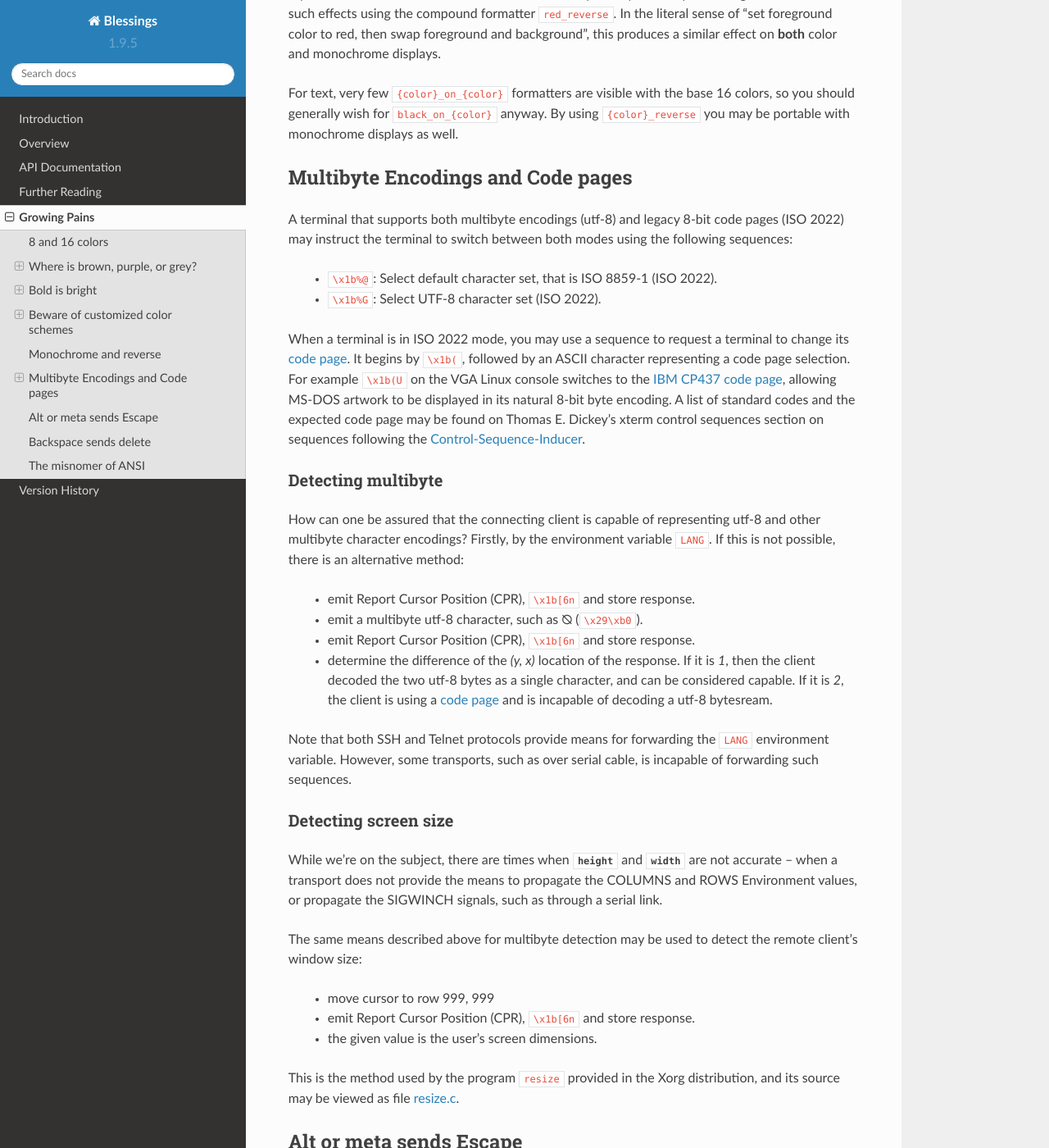
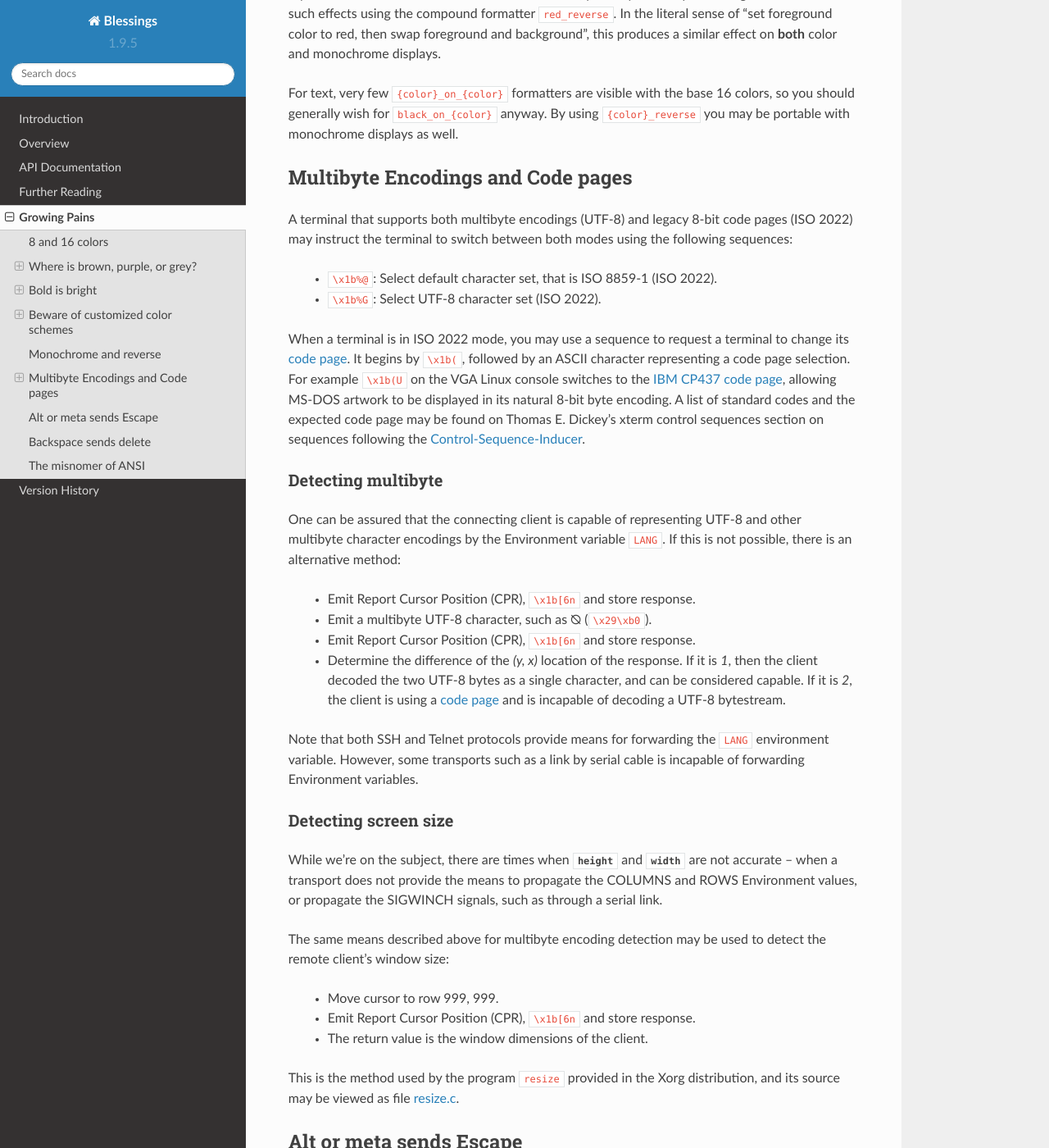
Before and after one commit to erikrose/blessings, a Sphinx documentation site: the page built from docs/pains.rst, in a window 1280 px wide and 1400 px high, scrolled down 4313 px. Shown: the whole window at 82% size. Built offline with Sphinx 7.4.7 and the Read the Docs theme 2.0.0, drawn with Linux system fonts in a browser that asks for light colours; some of the changed text lies outside the part shown.

Commit message:
some englishing from MercyFul

```diff
--- a/docs/pains.rst
+++ b/docs/pains.rst
@@ -113,7 +113,7 @@ configuration.  Two popular emulators continue to supply *black-on-white* by
 default to this day: Xorg's xterm and Apple's Terminal.app.
 
 .. note:: Windows no longer supplies a terminal emulator: the "command prompt"
-   as we know it now uses the msvcrt API routines to interact and does not
+   as we know it now uses the MSVCRT API routines to interact and does not
    make use of terminal sequences, even ignoring those sequences that MS-DOS
    family of systems previously interpreted through the ANSI.SYS driver,
    though it continues to default to *white-on-black*.
@@ -229,7 +229,7 @@ displays as well.
 Multibyte Encodings and Code pages
 ----------------------------------
 
-A terminal that supports both multibyte encodings (utf-8) and legacy 8-bit
+A terminal that supports both multibyte encodings (UTF-8) and legacy 8-bit
 code pages (ISO 2022) may instruct the terminal to switch between both
 modes using the following sequences:
 
@@ -248,23 +248,22 @@ sequences following the `Control-Sequence-Inducer`_.
 Detecting multibyte
 ~~~~~~~~~~~~~~~~~~~
 
-How can one be assured that the connecting client is capable of
-representing utf-8 and other multibyte character encodings?  Firstly,
-by the environment variable ``LANG``.  If this is not possible, there is an
-alternative method:
+One can be assured that the connecting client is capable of representing
+UTF-8 and other multibyte character encodings by the Environment variable
+``LANG``.  If this is not possible, there is an alternative method:
 
-  - emit Report Cursor Position (CPR), ``\x1b[6n`` and store response.
-  - emit a multibyte utf-8 character, such as ⦰ (``\x29\xb0``).
-  - emit Report Cursor Position (CPR), ``\x1b[6n`` and store response.
-  - determine the difference of the *(y, x)* location of the response.
-    If it is *1*, then the client decoded the two utf-8 bytes as a
+  - Emit Report Cursor Position (CPR), ``\x1b[6n`` and store response.
+  - Emit a multibyte UTF-8 character, such as ⦰ (``\x29\xb0``).
+  - Emit Report Cursor Position (CPR), ``\x1b[6n`` and store response.
+  - Determine the difference of the *(y, x)* location of the response.
+    If it is *1*, then the client decoded the two UTF-8 bytes as a
     single character, and can be considered capable.  If it is *2*,
     the client is using a `code page`_ and is incapable of decoding
-    a utf-8 bytesream.
+    a UTF-8 bytestream.
 
 Note that both SSH and Telnet protocols provide means for forwarding
-the ``LANG`` environment variable.  However, some transports, such as
-over serial cable, is incapable of forwarding such sequences.
+the ``LANG`` environment variable.  However, some transports such as
+a link by serial cable is incapable of forwarding Environment variables.
 
 Detecting screen size
 ~~~~~~~~~~~~~~~~~~~~~
@@ -274,12 +273,12 @@ While we're on the subject, there are times when :attr:`height` and
 to propagate the COLUMNS and ROWS Environment values, or propagate the
 SIGWINCH signals, such as through a serial link.
 
-The same means described above for multibyte detection may be used to detect
-the remote client's window size:
+The same means described above for multibyte encoding detection may be used to
+detect the remote client's window size:
 
-  - move cursor to row 999, 999
-  - emit Report Cursor Position (CPR), ``\x1b[6n`` and store response.
-  - the given value is the user's screen dimensions.
+  - Move cursor to row 999, 999.
+  - Emit Report Cursor Position (CPR), ``\x1b[6n`` and store response.
+  - The return value is the window dimensions of the client.
 
 This is the method used by the program ``resize`` provided in the Xorg
 distribution, and its source may be viewed as file `resize.c`_.
@@ -340,21 +339,21 @@ When people say 'ANSI Sequence', they are discussing:
 - The `ANSI.SYS`_ driver provided in MS-DOS and
   clones.  The popularity of the IBM Personal Computer and MS-DOS of the era,
   and its ability to display colored text further populated the idea that such
-  text "is ansi".
+  text "is ANSI".
 
 - The `IBM CP437`_ `code page`_ (which provided "block art" characters) paired
   with `ECMA-48`_ sequences supported by the MS-DOS ANSI.SYS driver to create
-  artwork, known as `ansi art <http://sixteencolors.net/>`_.
+  artwork, known as `ANSI art <http://sixteencolors.net/>`_.
 
   This is purely an American misnomer, because early IBM PC and clones in the
   European nations did not ship with the `IBM CP437`_ `code page`_ by default.
 
-  Many people now mistake the difference between "ascii art" and "ansi art" to
+  Many people now mistake the difference between "ASCII art" and "ANSI art" to
   be whether or not block art and other characters from the `IBM CP437`_
-  code page are used.  Where even such "ascii art" may contain `ECMA-48`_
+  code page are used.  Where even such "ASCII art" may contain `ECMA-48`_
   color codes!
 
-- The*ansi terminal database entry and its many descendants in the
+- The ANSI terminal database entry and its many descendants in the
   `terminfo database
   <http://invisible-island.net/ncurses/terminfo.src.html>`_.  This is mostly
   due to terminals compatible with SCO UNIX, which was the successor of
```
Also changed, not shown: other parts of docs/pains.rst (+16 -16 lines).
